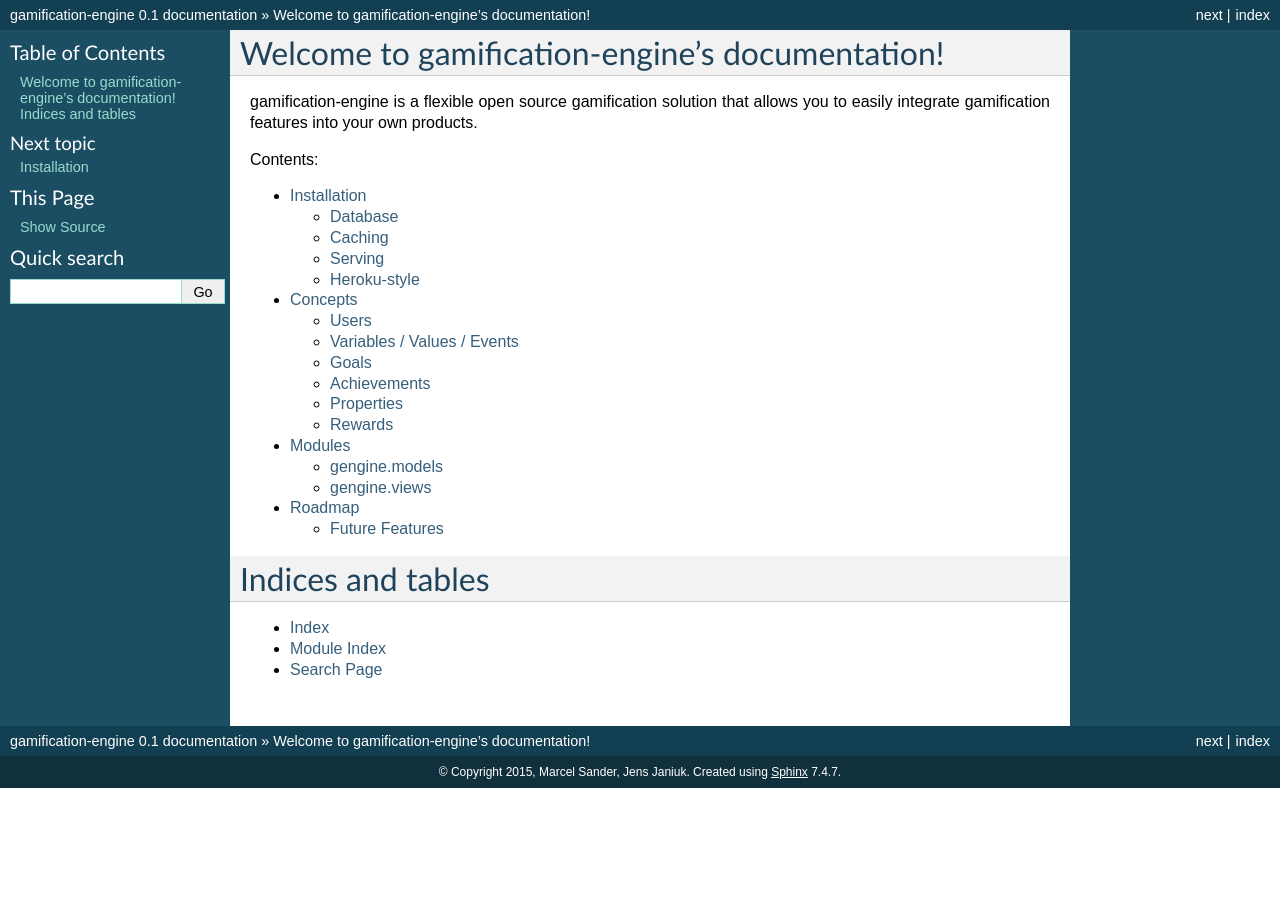
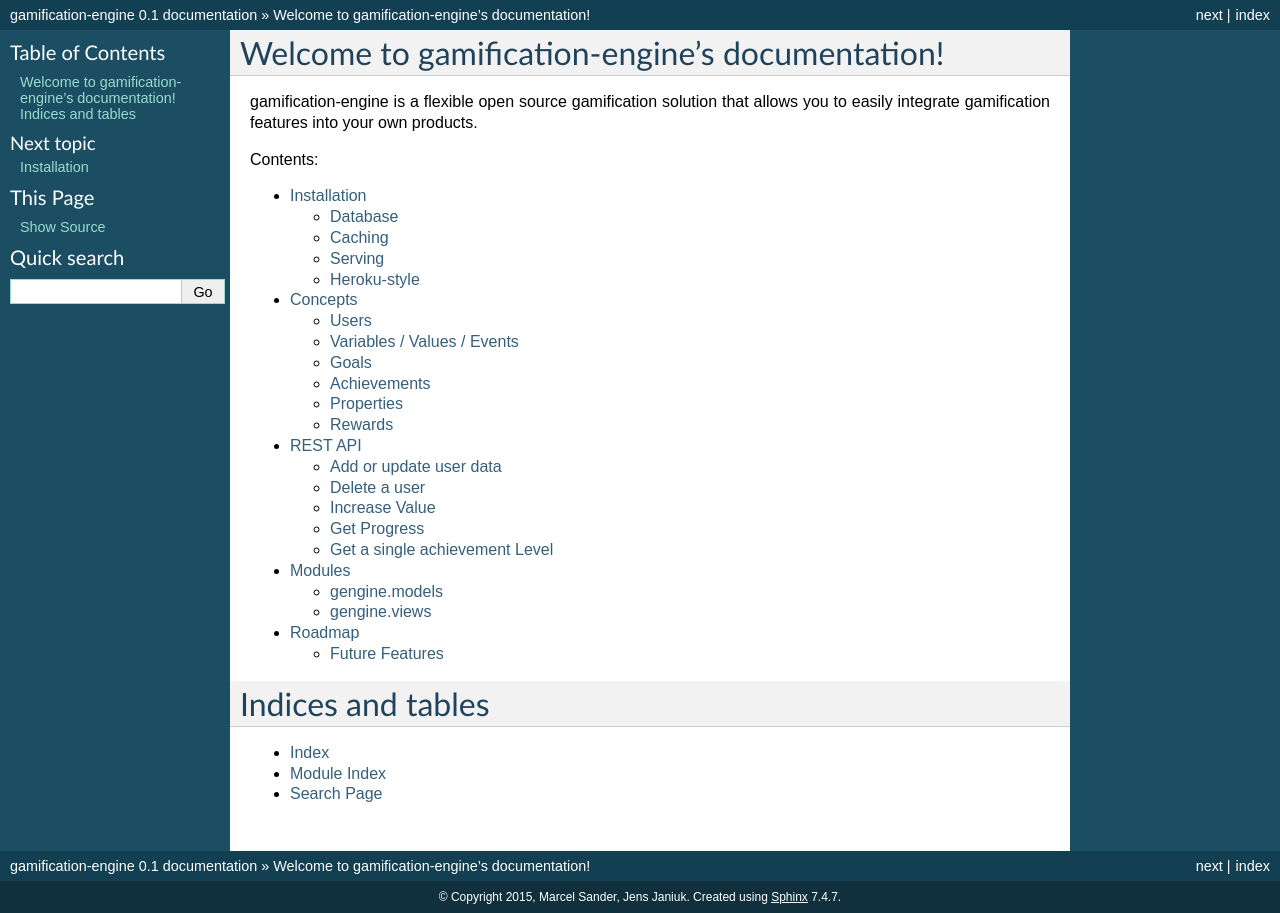
Before and after one commit to ActiDoo/gamification-engine, a Sphinx documentation site: the page built from docs/index.rst, in a window 1280 px wide. Built offline with Sphinx 7.4.7, drawn with Linux system fonts in a browser that asks for light colours; formulas are drawn with MathJax 3; some of the changed lines change nothing that is shown.

Commit message:
rest api docs

```diff
--- a/docs/index.rst
+++ b/docs/index.rst
@@ -21,6 +21,7 @@
 
    installing/index
    concepts/index
+   rest/index
    internals/index
    roadmap
 
--- /dev/null
+++ b/docs/rest/index.rst
@@ -0,0 +1,58 @@
+:title: rest
+:description: introduction to the REST api
+
+REST API
+--------
+
+Add or update user data
+=======================
+
+   - POST to "/add_or_update_user/{userId}"
+      - Get fields:
+         - userId (the Id of a user in your system)
+      - Body fields:
+         - lat (float latitude)
+         - lon (float longitude)
+         - country (String country)
+         - city (String city)
+         - region (String city)
+         - friends (comma separated list of user Ids)
+
+   - add or updates a user with Id {userId} and Post parameters into the engines database
+   - if friends Ids are not registered a empty record with only the user Id will be created
+
+
+Delete a user
+=============
+
+   - DELETE to "/delete_user/{userId}"
+
+
+Increase Value
+==============
+
+   - GET to "/increase_value/{variable_name}/{userId}"
+      - Get fields:
+         - variable_name (the name of the variable to increase or decrease)
+         - userId (the Id of the user)
+
+   - if the userId is not registered a empty record with only the user Id will be created
+   - directly evaluates all goals associated with this variable_name
+   - directly returns new reached achievements
+
+
+Get Progress
+============
+
+   - get complete achievement progress for a single user
+
+   - GET to "/progress/{userId}"
+
+   - returns the complete achievement progress of a single user
+
+Get a single achievement Level
+==============================
+
+   - GET to "/increase_value/{variable_name}/{userId}"
+
+   - can be used to check if a user is allowed to use a reward
```
